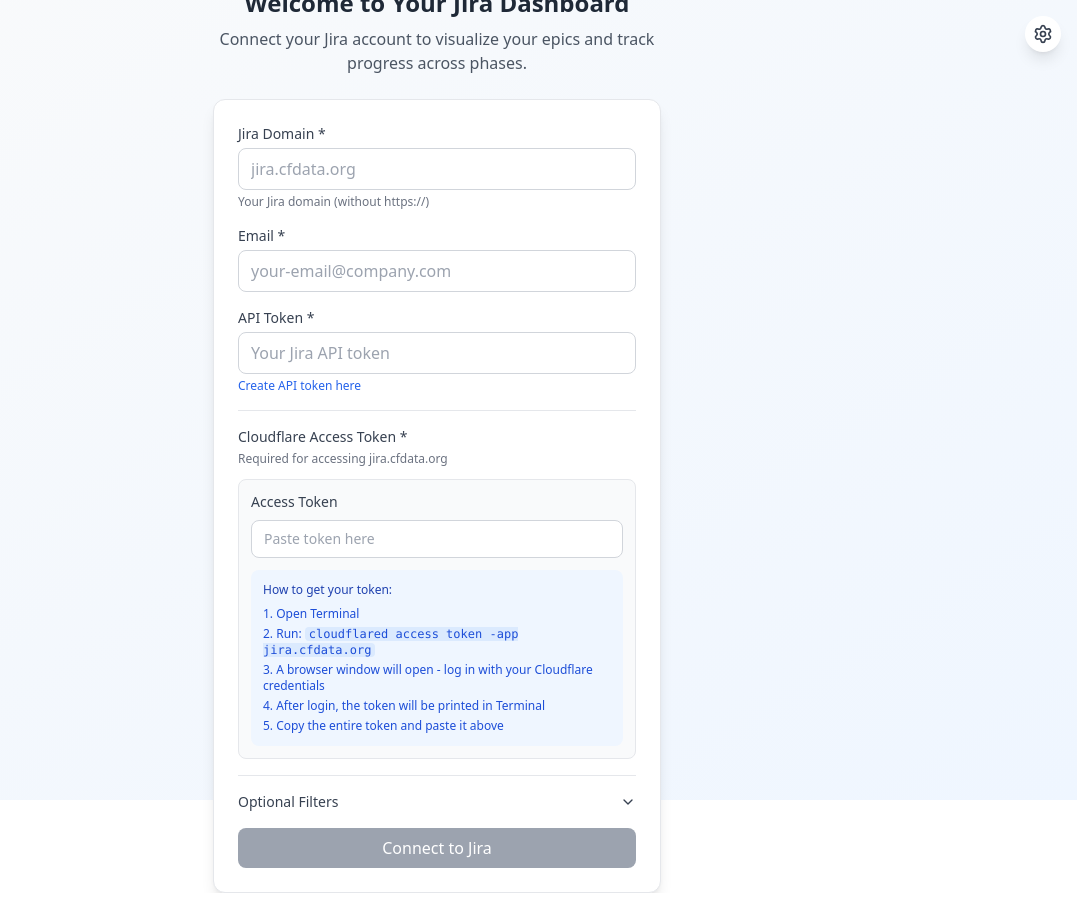
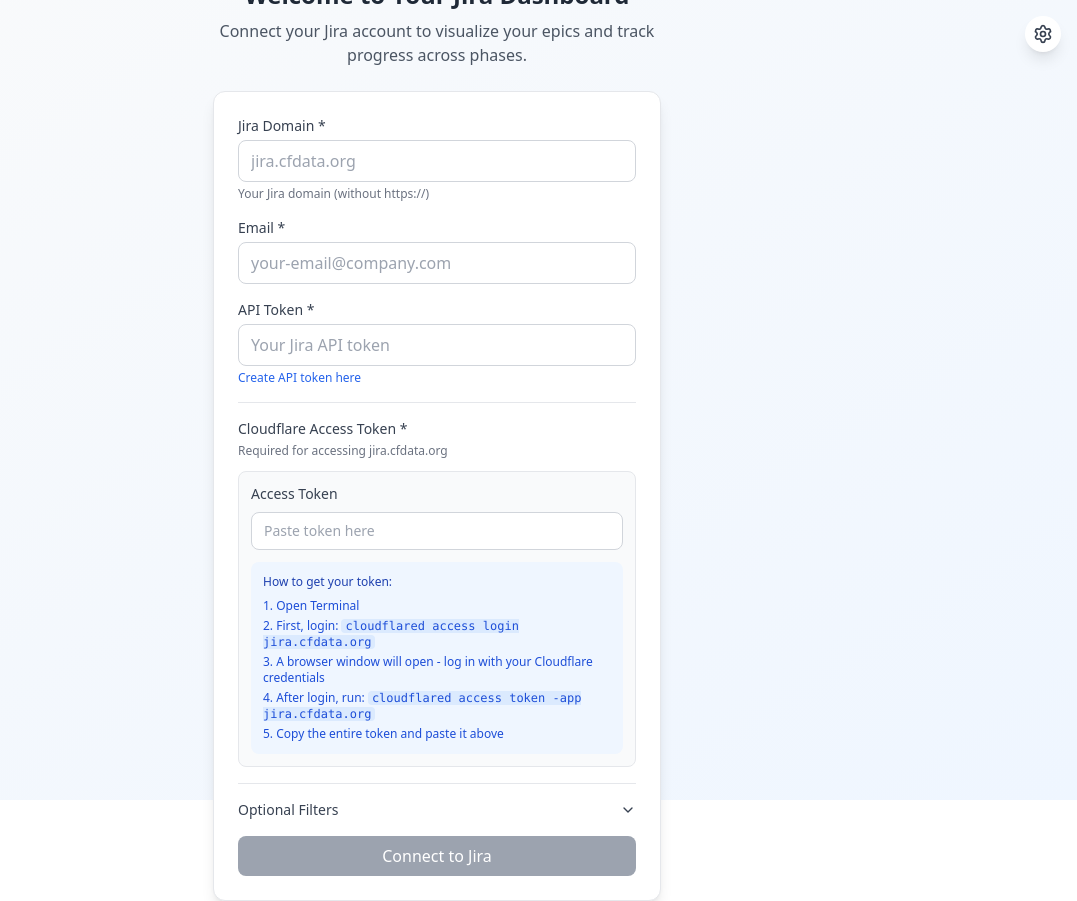
Before and after one commit to thicloudflare/jira-sprint-dashboard, a React (Vite) app: page / in a window 1280 px wide. Shown: the whole page, without its empty margins (203-1280 px from the left). Built offline with nearby package versions, Linux system fonts and the light colour scheme.

Commit message:
Add cloudflared login step before token command

```diff
--- a/src/components/JiraSettings.tsx
+++ b/src/components/JiraSettings.tsx
@@ -149,9 +149,9 @@
                 <p className="text-xs font-medium text-blue-800 mb-2">How to get your token:</p>
                 <ol className="text-xs text-blue-700 space-y-1 list-decimal list-inside">
                   <li>Open Terminal</li>
-                  <li>Run: <code className="bg-blue-100 px-1 rounded">cloudflared access token -app jira.cfdata.org</code></li>
+                  <li>First, login: <code className="bg-blue-100 px-1 rounded">cloudflared access login jira.cfdata.org</code></li>
                   <li>A browser window will open - log in with your Cloudflare credentials</li>
-                  <li>After login, the token will be printed in Terminal</li>
+                  <li>After login, run: <code className="bg-blue-100 px-1 rounded">cloudflared access token -app jira.cfdata.org</code></li>
                   <li>Copy the entire token and paste it above</li>
                 </ol>
               </div>
```
